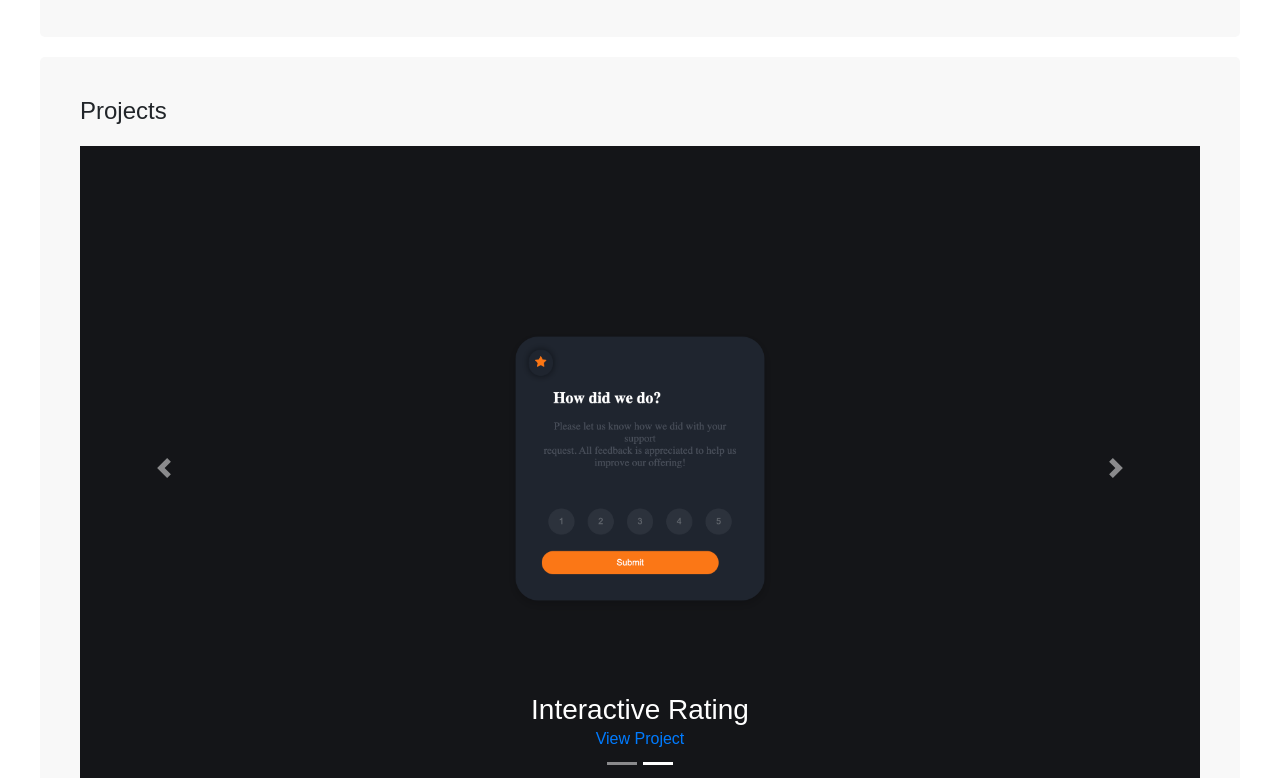
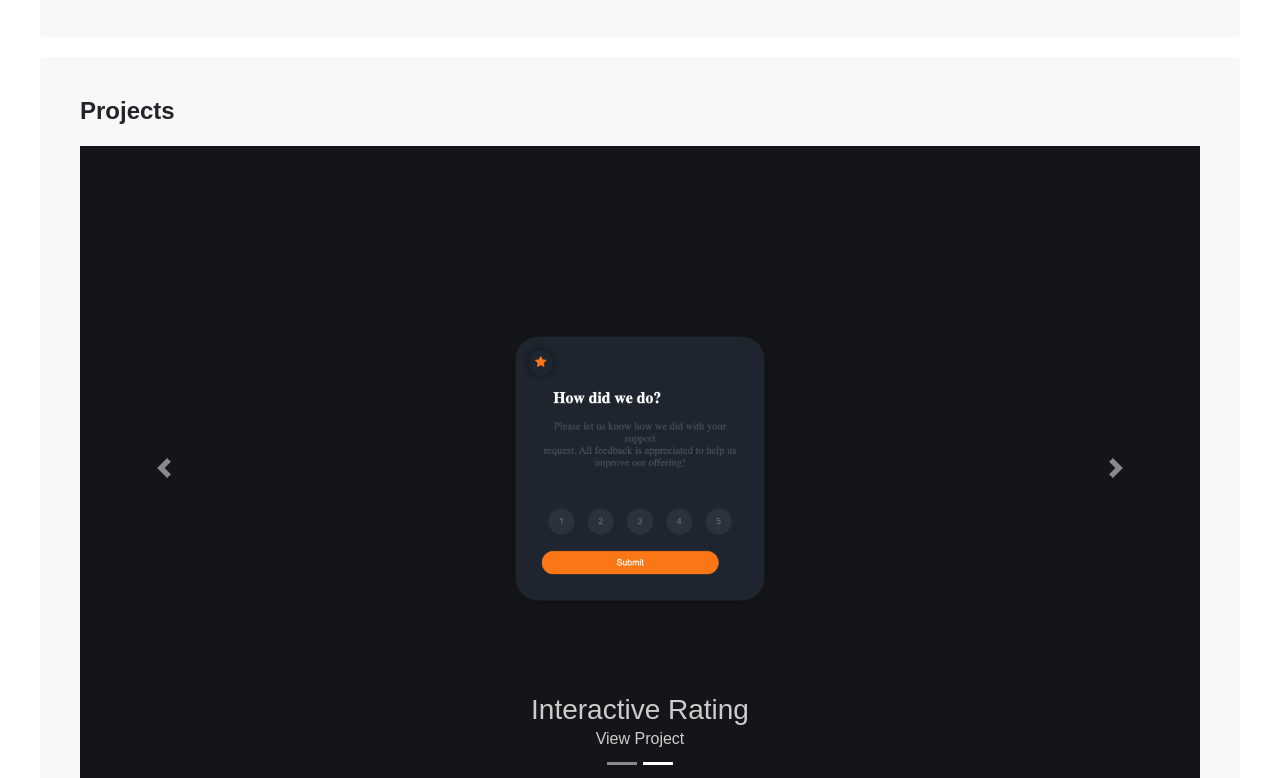
Before and after one commit to BlueTechDev/Portfolio, a website: page index.html in a window 1280 px wide. Shown: the part 1448-2226 px from the top of the page. Drawn offline with nearby package versions, Linux system fonts and the light colour scheme.

Commit message:
update minor

```diff
--- a/css/style.css
+++ b/css/style.css
@@ -53,12 +53,19 @@ section {
 }
 
 .carousel-item h2, h3 {
-    color: #ffffffff;
+    color: #ccc;
 }
 
 h2 {
+    font-family: 'Oswald', sans-serif;
+    font-weight: bold;
     font-size: 24px;
     margin-bottom: 20px;
+}
+
+a {
+    text-decoration:none!important;
+    color: #ccc;
 }
 
 /* Style for the profile picture */
@@ -210,7 +217,7 @@ button[type="submit"] {
     .menu {
         display: none;
         flex-direction: column;
-        background-color: #fff;
+        background-color: #333;
         position: absolute;
         top: 70px;
         right: 20px;
@@ -277,6 +284,10 @@ button[type="submit"] {
     h1, h2, h3 {
         font-size: 24px;
     }
+
+    .carousel-item h2, h3 {
+        color: #ffffffff;
+    }
 }
 
 /* Small screens (mobile devices) */
```
